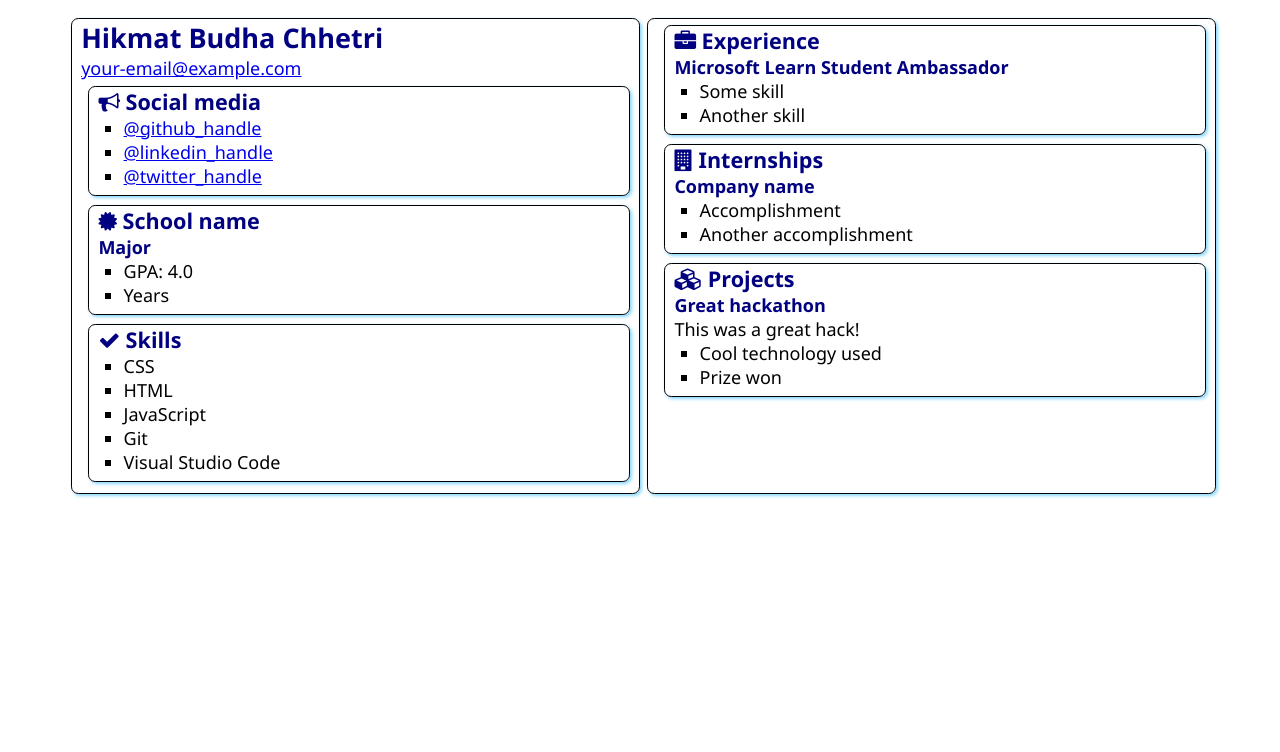
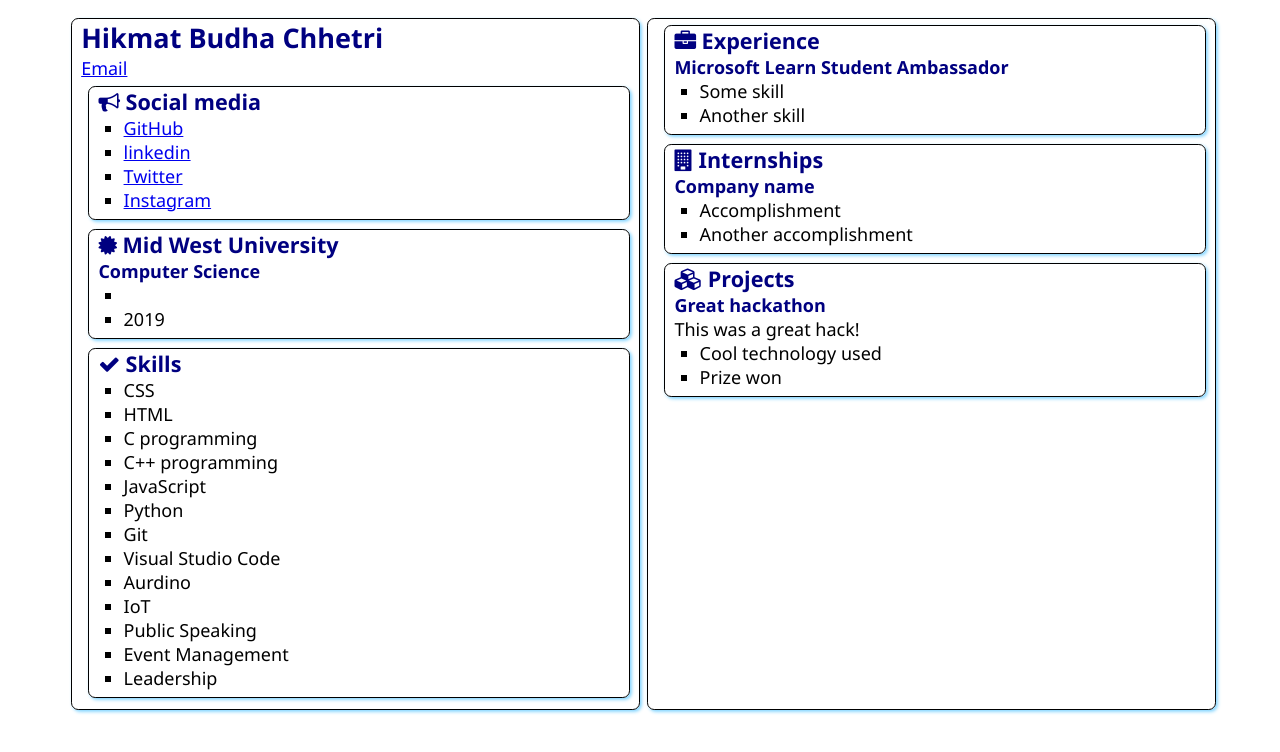
Before and after one commit to iamhbc/SATechnicalOnboarding, a plain HTML site: page src/index.html in a window 1280 px wide. Drawn offline with Linux system fonts and the light colour scheme.

Commit message:
Update index.html

```diff
--- a/src/index.html
+++ b/src/index.html
@@ -13,7 +13,7 @@
     <main>
         <article class="box">
             <h1>Hikmat Budha Chhetri</h1>
-            <div><a href="mailto:Hikmat.BudhaChhetri@studentambassadors.com">your-email@example.com</a></div>
+            <div><a href="mailto:Hikmat.BudhaChhetri@studentambassadors.com">Email</a></div>
 
             <section class="box">
                 <h2>
@@ -21,9 +21,10 @@
                     Social media
                 </h2>
                 <ul>
-                    <li><a href="https://github.com/<iamhbc>">@github_handle</a></li>
-                    <li><a href="https://linkedin.com/in/<hikmat-budha-chhetri-1588271a0>">@linkedin_handle</a></li>
-                    <li><a href="https://twitter.com/<iamhbc>">@twitter_handle</a></li>
+                    <li><a href="https://github.com/iamhbc">GitHub</a></li>
+                    <li><a href="https://linkedin.com/in/hikmat-budha-chhetri-1588271a0">linkedin</a></li>
+                    <li><a href="https://twitter.com/iamhbc">Twitter</a></li>
+                    <li><a href="https://www.instagram.com/iamhbc_/"> Instagram</a></li>
                 </ul>
             </section>
 
@@ -31,12 +32,12 @@
                 <div class="education">
                     <h2>
                         <i class="fa fa-certificate" aria-hidden="true"></i>
-                        School name
+                        Mid West University
                     </h2>
-                    <h3>Major</h3>
+                    <h3>Computer Science</h3>
                     <ul>
-                        <li>GPA: 4.0</li>
-                        <li>Years</li>
+                        <li></li>
+                        <li>2019</li>
                     </ul>
                 </div>
             </section>
@@ -49,9 +50,17 @@
                 <ul>
                     <li>CSS</li>
                     <li>HTML</li>
+                    <li>C programming</li>
+                    <li>C++ programming</li>
                     <li>JavaScript</li>
+                    <li>Python</li>
                     <li>Git</li>
                     <li>Visual Studio Code</li>
+                    <li>Aurdino</li>
+                    <li>IoT</li>
+                    <li>Public Speaking</li>
+                    <li>Event Management</li>
+                    <li>Leadership</li>
                 </ul>
             </section>
         </article>
```
